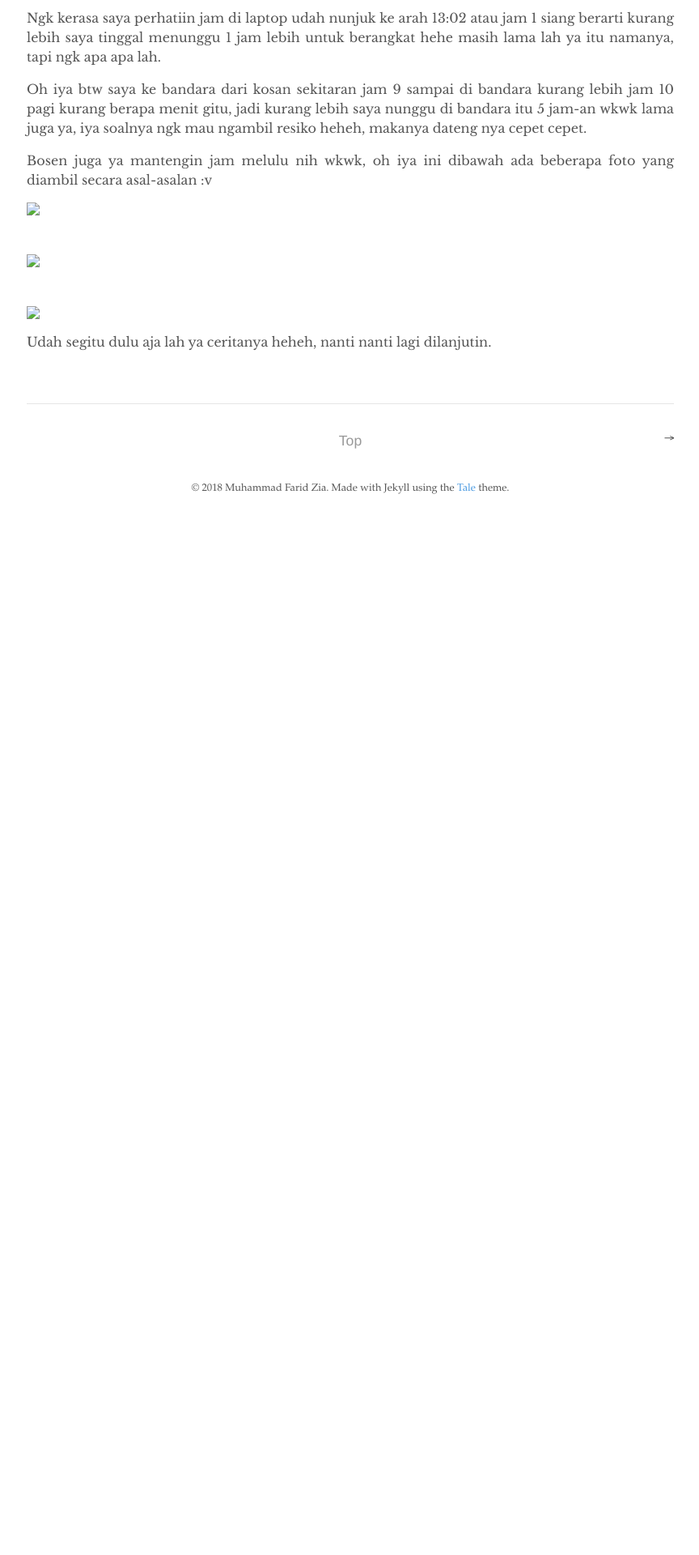
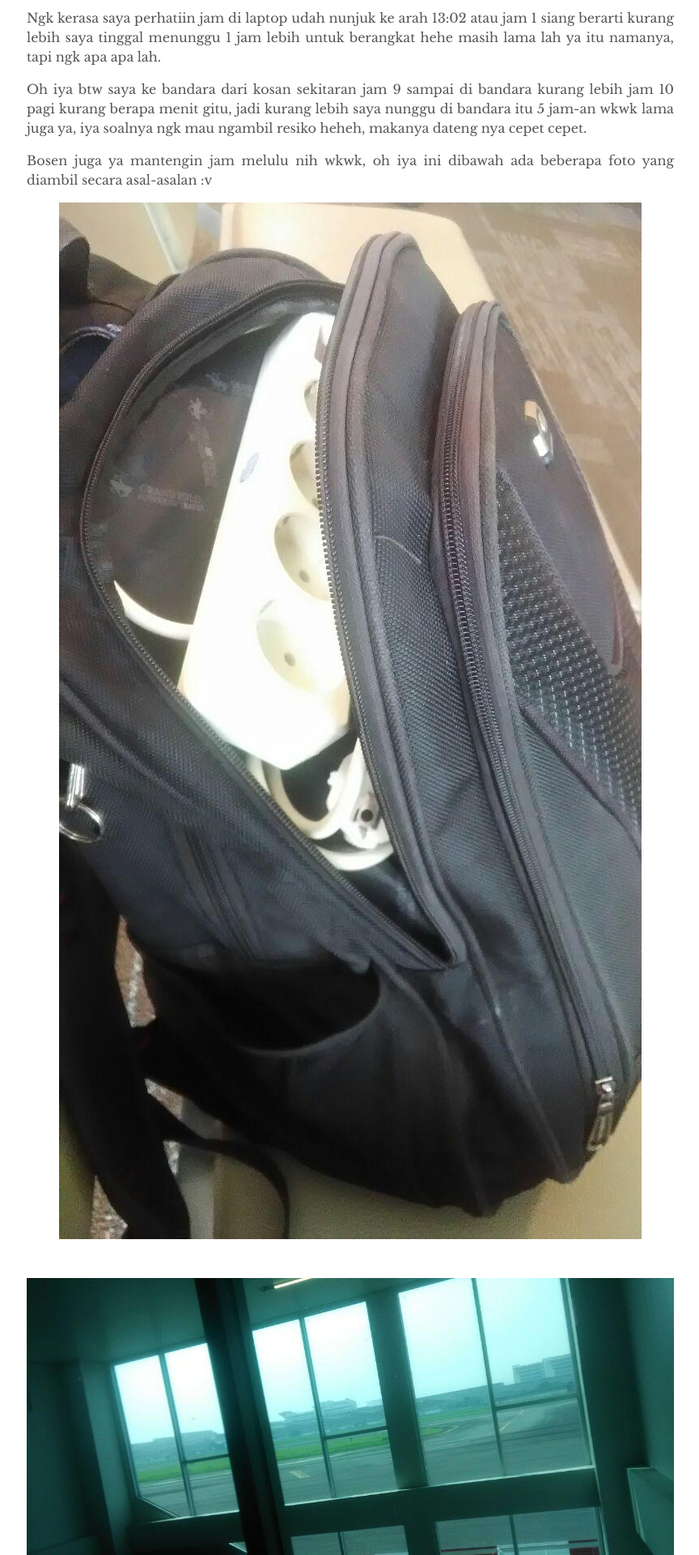
Before and after one commit to mfaridzia/mfaridzia.github.io, a Jekyll site: the page built from _posts/2018-05-29-cerita-singkat-perjalanan-balik-kampung.markdown, in a window 1280 px wide. Shown: the part 1361-3281 px from the top of the page at 81% size, without its empty margins (207-1071 px from the left). Built offline with Jekyll 4.4.1, drawn with Linux system fonts in a browser that asks for light colours; before the commit the page ends 2007 px from its top, so only the background shows below that.

Commit message:
fix link

```diff
--- a/_posts/2018-05-29-cerita-singkat-perjalanan-balik-kampung.markdown
+++ b/_posts/2018-05-29-cerita-singkat-perjalanan-balik-kampung.markdown
@@ -22,10 +22,10 @@ Oh iya btw saya ke bandara dari kosan sekitaran jam 9 sampai di bandara kurang l
 
 Bosen juga ya mantengin jam melulu nih wkwk, oh iya ini dibawah ada beberapa foto yang diambil secara asal-asalan :v
 
-<img src="img/photo_2018-05-29_13-12-48.jpg"> <br/>
+<img src="/img/photo_2018-05-29_13-12-48.jpg"> <br/>
 
-<img src="img/photo_2018-05-29_13-12-54.jpg"> <br/>
+<img src="/img/photo_2018-05-29_13-12-54.jpg"> <br/>
 
-<img src="img/photo_2018-05-29_13-12-56.jpg">
+<img src="/img/photo_2018-05-29_13-12-56.jpg">
 
 Udah segitu dulu aja lah ya ceritanya heheh, nanti nanti lagi dilanjutin.
```
